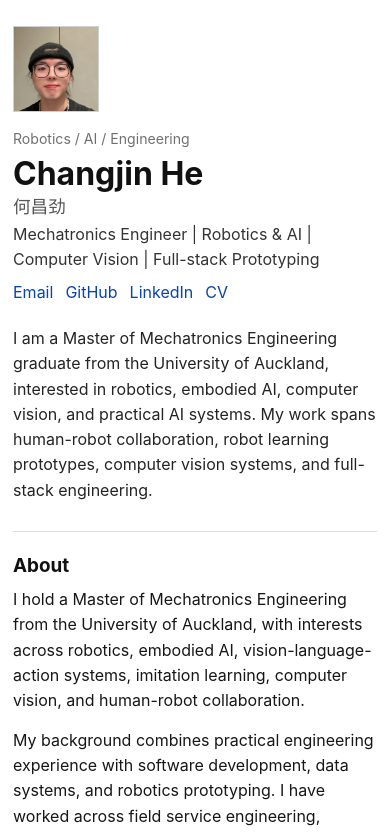
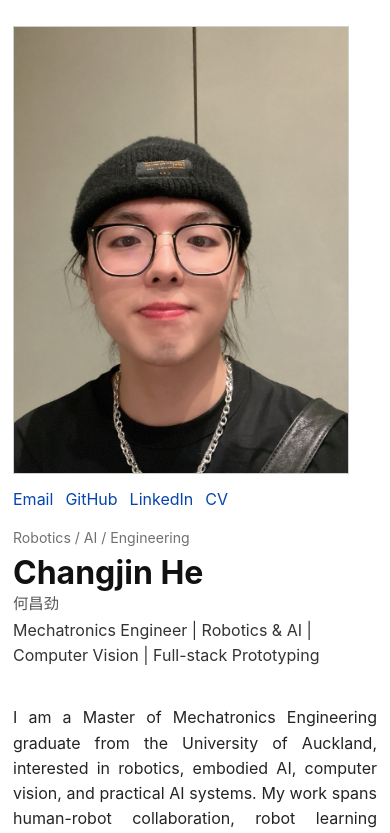
Before and after one commit to CccccJin/CccccJin.github.io, a React (Vite) app: page / in a window 390 px wide. Shown: the top 833 px of the page. Built offline with nearby package versions, Linux system fonts and the light colour scheme.

Commit message:
Adjust header layout and profile image

```diff
--- a/src/components/Header.tsx
+++ b/src/components/Header.tsx
@@ -16,7 +16,16 @@ export function Header({ profile }: HeaderProps) {
   return (
     <header className="site-header">
       <div className="identity">
-        <img className="avatar" src={profile.avatarSrc} alt={profile.avatarAlt} />
+        <div className="profile-media">
+          <img className="avatar" src={profile.avatarSrc} alt={profile.avatarAlt} />
+          <nav className="profile-links" aria-label="Profile links">
+            {profile.links.map((link) => (
+              <a key={link.label} href={link.href}>
+                {link.label}
+              </a>
+            ))}
+          </nav>
+        </div>
 
         <div className="identity-copy">
           <p className="kicker">Robotics / AI / Engineering</p>
@@ -25,13 +34,6 @@ export function Header({ profile }: HeaderProps) {
             <span>{profile.chineseName}</span>
           </h1>
           <p className="title-line">{profile.title}</p>
-          <nav className="inline-links" aria-label="Profile links">
-            {profile.links.map((link) => (
-              <a key={link.label} href={link.href}>
-                {link.label}
-              </a>
-            ))}
-          </nav>
         </div>
       </div>
 
--- a/src/styles.css
+++ b/src/styles.css
@@ -15,6 +15,10 @@
   --light-muted: #707070;
   --border: #dddddd;
   --soft: #f6f7f8;
+  --media-col: 336px;
+  --header-gap: 52px;
+  --section-label: 170px;
+  --section-gap: 28px;
 }
 
 * {
@@ -60,7 +64,7 @@ li + li {
 }
 
 .page-shell {
-  width: min(100% - 32px, 900px);
+  width: min(100% - 32px, 1180px);
   margin: 0 auto;
   padding: 42px 0 30px;
 }
@@ -72,14 +76,19 @@ li + li {
 
 .identity {
   display: grid;
-  grid-template-columns: 112px 1fr;
-  gap: 26px;
+  grid-template-columns: var(--media-col) minmax(0, 1fr);
+  gap: var(--header-gap);
   align-items: start;
 }
 
+.profile-media {
+  display: grid;
+  gap: 14px;
+}
+
 .avatar {
-  width: 112px;
-  aspect-ratio: 1;
+  width: var(--media-col);
+  aspect-ratio: 3 / 4;
   border: 1px solid #cfcfcf;
   display: block;
   object-fit: cover;
@@ -87,8 +96,8 @@ li + li {
 }
 
 .avatar-placeholder {
-  width: 112px;
-  aspect-ratio: 1;
+  width: var(--media-col);
+  aspect-ratio: 3 / 4;
   border: 1px solid #cfcfcf;
   background: url('/avatar.jpg?v=20260623-1848') center 42% / cover no-repeat;
 }
@@ -119,11 +128,11 @@ h1 {
 }
 
 h1 span {
-  display: inline-block;
+  display: block;
   color: var(--muted);
-  font-size: 0.55em;
+  font-size: 0.48em;
   font-weight: 500;
-  margin-left: 0.65rem;
+  margin: 0.18rem 0 0;
   white-space: nowrap;
 }
 
@@ -141,7 +150,8 @@ h3 {
 }
 
 .inline-links,
-.compact-links {
+.compact-links,
+.profile-links {
   display: flex;
   flex-wrap: wrap;
   gap: 0.15rem 0.75rem;
@@ -149,20 +159,21 @@ h3 {
 }
 
 .inline-links a,
-.compact-links a {
+.compact-links a,
+.profile-links a {
   line-height: 1.45;
 }
 
 .intro {
-  max-width: 760px;
-  margin-top: 22px;
+  margin: 28px 0 0 calc(var(--section-label) + var(--section-gap));
   color: #242424;
+  text-align: justify;
 }
 
 .section {
   display: grid;
-  grid-template-columns: 170px minmax(0, 1fr);
-  gap: 28px;
+  grid-template-columns: var(--section-label) minmax(0, 1fr);
+  gap: var(--section-gap);
   padding: 25px 0;
   border-bottom: 1px solid var(--border);
 }
@@ -173,6 +184,14 @@ h3 {
 
 .section-content > p + p {
   margin-top: 0.9rem;
+}
+
+.section-content p,
+.project-card p,
+.experience-item li,
+.skill-group p,
+.education-item p {
+  text-align: justify;
 }
 
 .project-list,
@@ -201,6 +220,7 @@ h3 {
   color: var(--muted);
   font-size: 0.93rem;
   margin: 0.45rem 0 0.25rem;
+  text-align: left;
 }
 
 .compact-links {
@@ -251,24 +271,25 @@ h3 {
 }
 
 @media (max-width: 720px) {
+  :root {
+    --media-col: minmax(180px, 38vw);
+    --header-gap: 16px;
+    --section-label: 0px;
+    --section-gap: 0px;
+  }
+
   .page-shell {
-    width: min(100% - 26px, 900px);
+    width: min(100% - 26px, 1180px);
     padding-top: 26px;
   }
 
   .identity {
-    grid-template-columns: 78px 1fr;
-    gap: 16px;
+    grid-template-columns: var(--media-col) minmax(0, 1fr);
   }
 
   .avatar,
   .avatar-placeholder {
-    width: 78px;
-  }
-
-  h1 span {
-    display: block;
-    margin: 0.18rem 0 0;
+    width: 100%;
   }
 
   .section {
@@ -293,12 +314,21 @@ h3 {
 }
 
 @media (max-width: 460px) {
+  :root {
+    --media-col: min(100%, 336px);
+    --header-gap: 16px;
+  }
+
   .identity {
     grid-template-columns: 1fr;
   }
 
   .avatar,
   .avatar-placeholder {
-    width: 86px;
+    width: min(100%, 336px);
+  }
+
+  .intro {
+    margin-left: 0;
   }
 }
```
Also changed, not shown: public/avatar.jpg.
